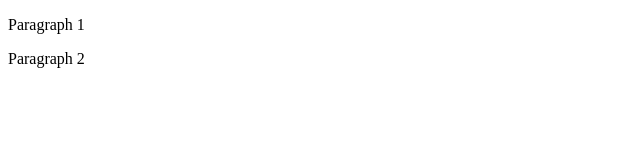
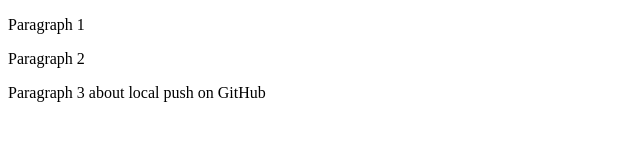
Before and after one commit to Naveen1920/demo.github.io, a plain HTML site: page index.html in a window 1280 px wide. Shown: the whole page, without its empty margins (0-640 px from the left). Drawn offline with Linux system fonts and the light colour scheme.

Commit message:
added a paragraph 3 in index.html

```diff
--- a/index.html
+++ b/index.html
@@ -9,5 +9,6 @@
 <body>
     <p>Paragraph 1</p>
     <p>Paragraph 2</p>
+    <p>Paragraph 3 about local push on GitHub</p>
 </body>
 </html>
```
